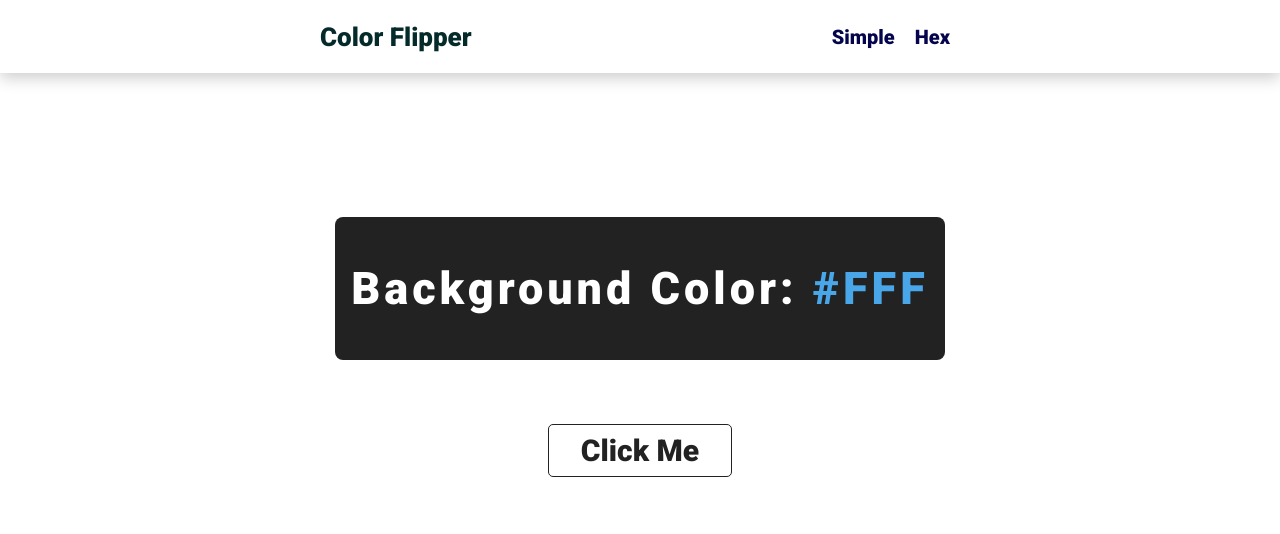
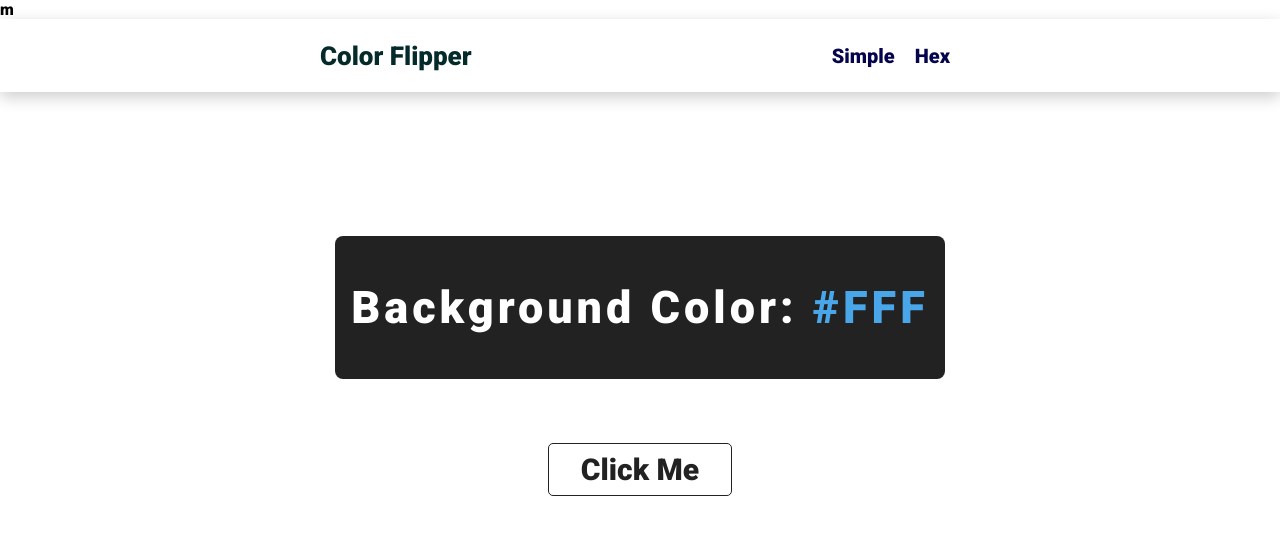
Before and after one commit to abdelrahmanes/color-flipper, a plain HTML site: page index.html in a window 1280 px wide. Drawn offline with Linux system fonts and the light colour scheme.

Commit message:
Update index.html

```diff
--- a/index.html
+++ b/index.html
@@ -8,7 +8,7 @@
     <link rel="stylesheet" href="./css/style.css">
 </head>
 <body>
-    <header id="home">
+    <header id="home">m
         <nav id="navbar">
             <div class="container flex">
                 <h1 id="logo">Color Flipper</h1>
```
